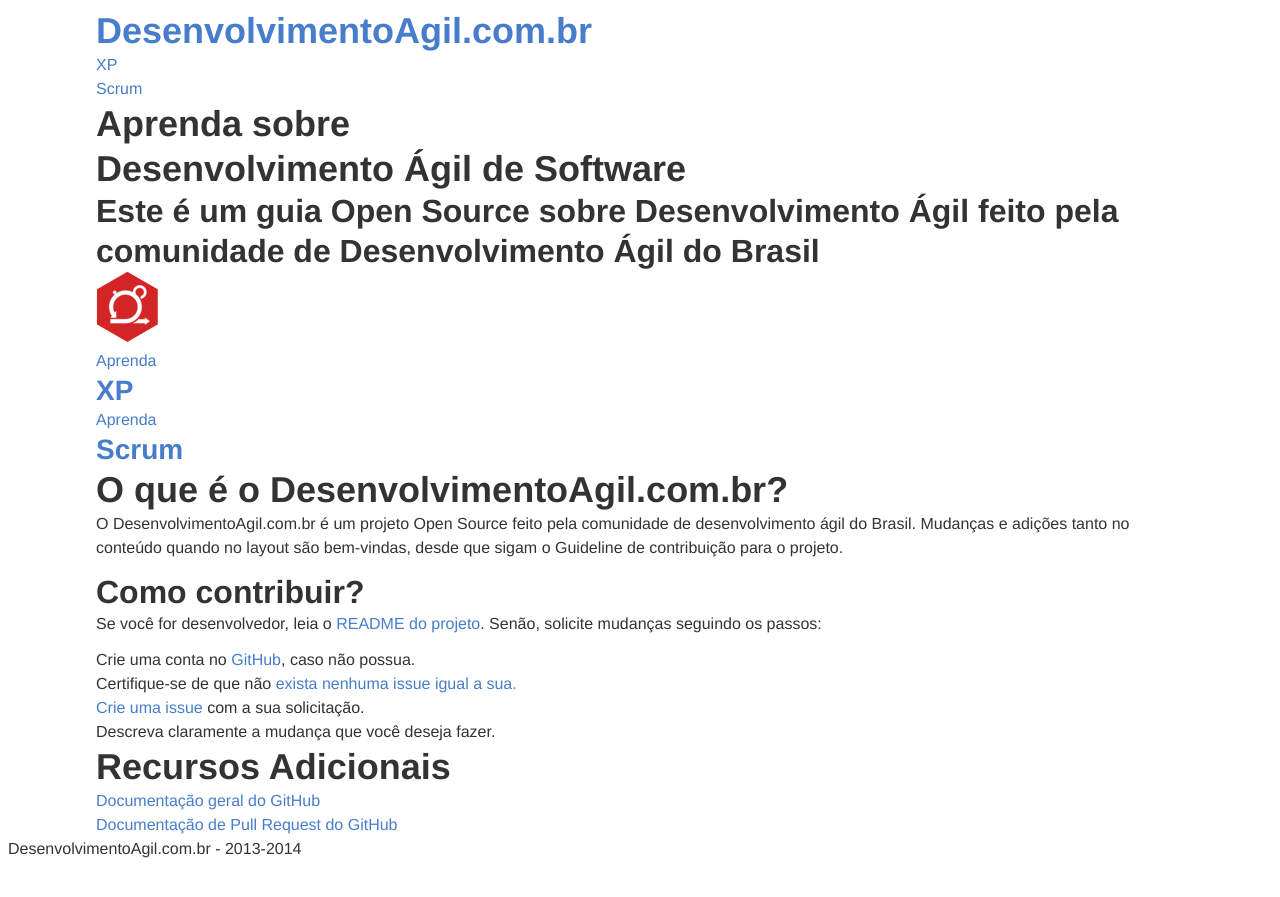
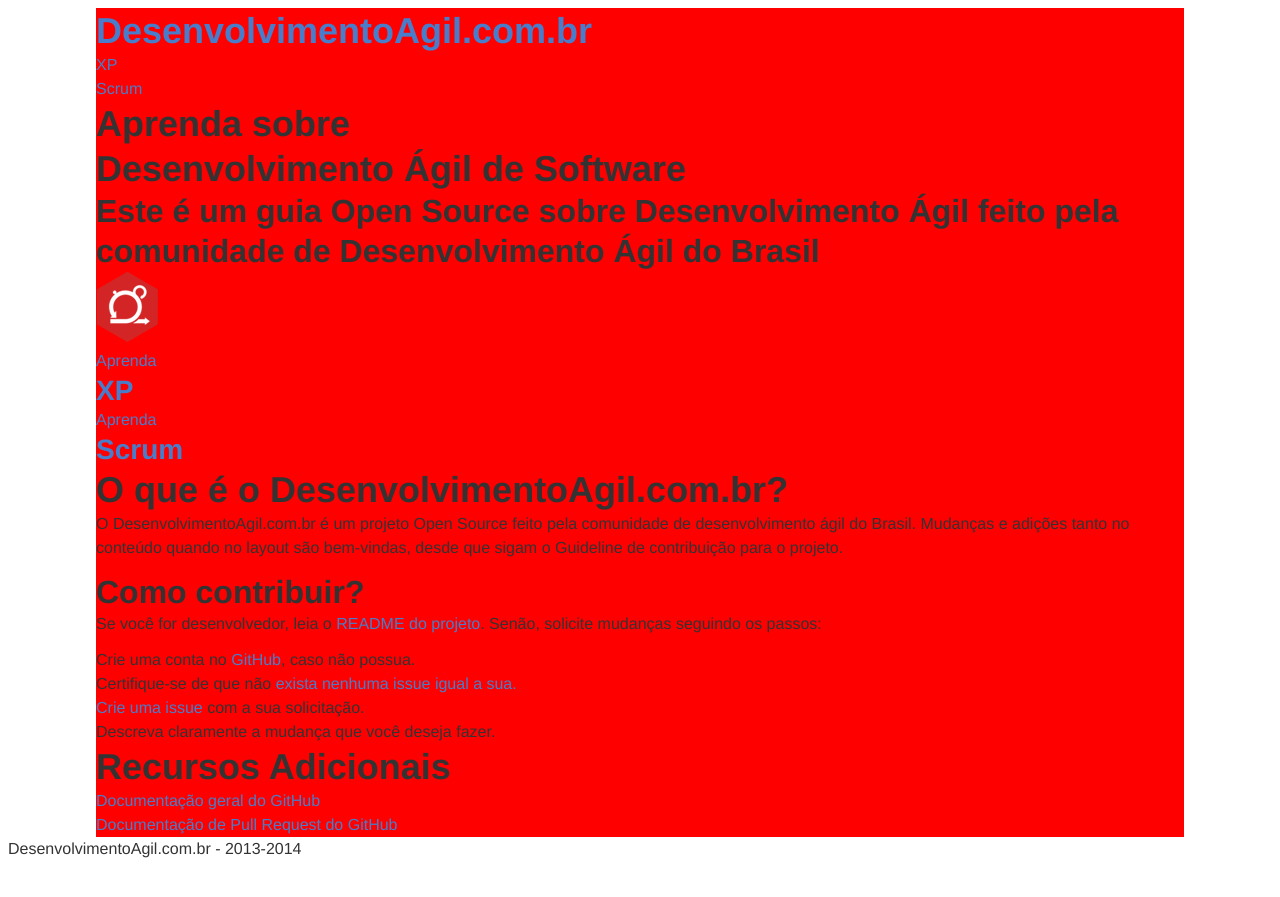
Before and after one commit to desenvolvimentoagilcombr/desenvolvimentoagilcombr.github.com, a Jekyll site: the page built from index.html, in a window 1280 px wide. Shown: the top 897 px of the page. Built offline with Jekyll 4.4.1, drawn with Linux system fonts in a browser that asks for light colours; Markdown is read by kramdown in place of the engine named in the settings.

Commit message:
Add grid-settings

```diff
--- a/_sass/base/_base.scss
+++ b/_sass/base/_base.scss
@@ -7,7 +7,7 @@
 @import "variables";
 
 // Neat Settings -- uncomment if using Neat -- must be imported before Neat
-// @import "grid-settings";
+@import "grid-settings";
 
 // Extends
 @import "extends/button";
--- a/_sass/base/_grid-settings.scss
+++ b/_sass/base/_grid-settings.scss
@@ -1,10 +1,10 @@
-@import "../neat/neat-helpers"
+@import "../neat/neat-helpers";
 
 // Neat Overrides
 // $column: 90px;
 // $gutter: 30px;
 // $grid-columns: 12;
-// $max-width: em(1088);
+$max-width: em(1088);
 
 // Neat Breakpoints
 $medium-screen: em(640);
--- a/_sass/layouts/_default.scss
+++ b/_sass/layouts/_default.scss
@@ -1,3 +1,4 @@
 #wrapper {
   @include outer-container;
+  background: red;
 }
```
